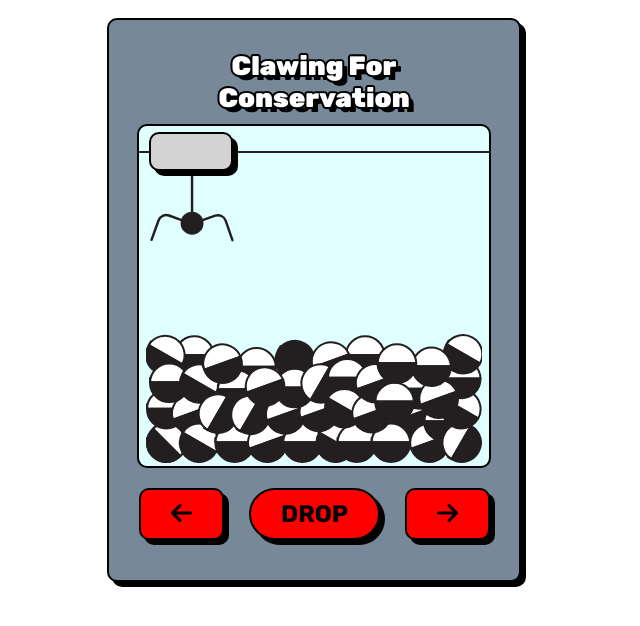
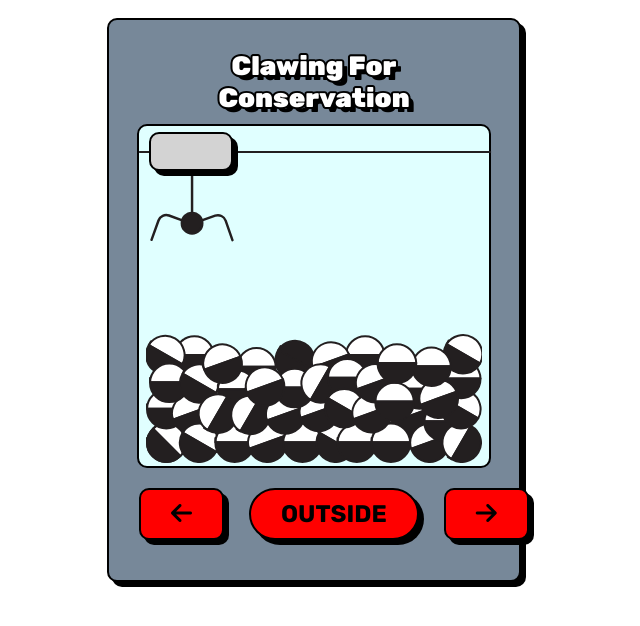
Before and after one commit to aapgar/Clawing-For-Conservation-English-Version-2, a plain HTML site: page index.html in a window 1280 px wide. Shown: the whole page, without its empty margins (326-966 px from the left). Drawn offline with Linux system fonts and the light colour scheme.

Commit message:
Update index.html

```diff
--- a/index.html
+++ b/index.html
@@ -40,7 +40,7 @@
         <!--- This set of divs are the controls of the claw machine with the arrow and drop button -->
         <div id="controls">
             <div class="btn boxed" id="left-arrow"><i class="fa-solid fa-arrow-left"></i></div>
-            <div class="btn boxed" id="drop">DROP</div>
+            <div class="btn boxed" id="drop">OUTSIDE</div>
             <div class="btn boxed" id="right-arrow"><i class="fa-solid fa-arrow-right"></i></div>
         </div>
     </div>
```
